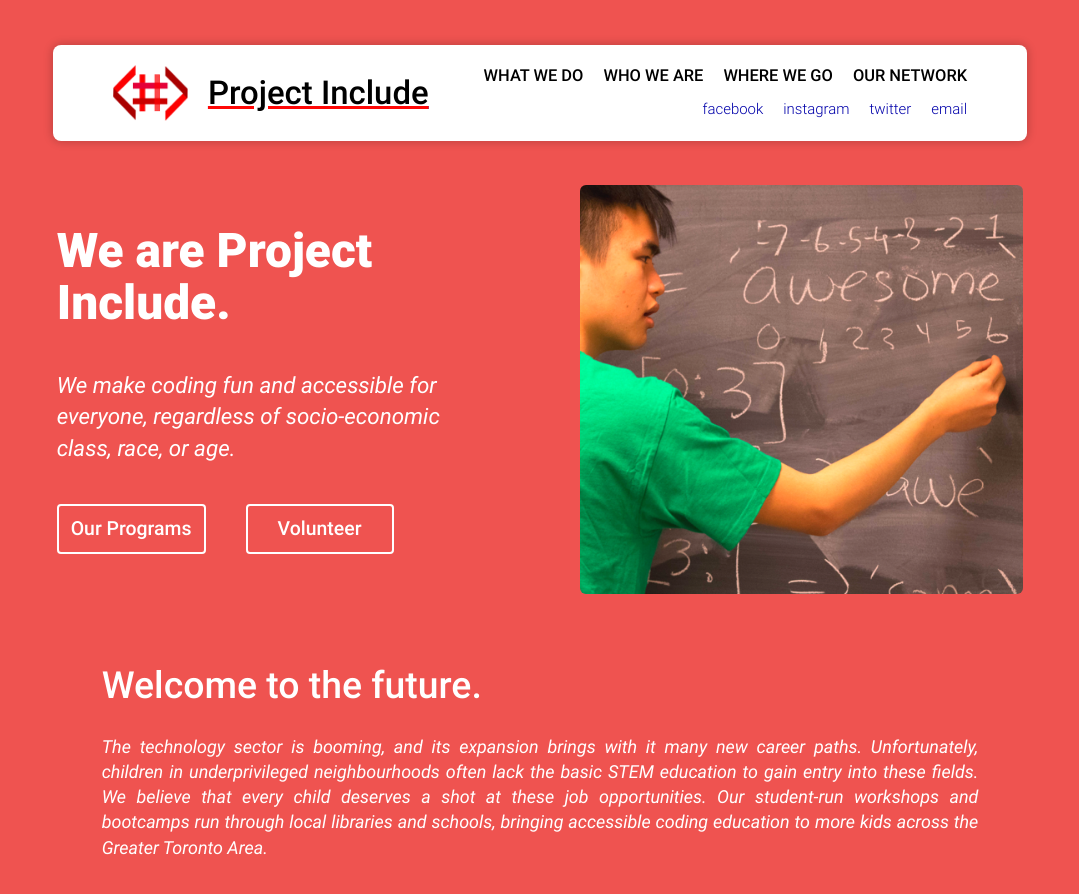
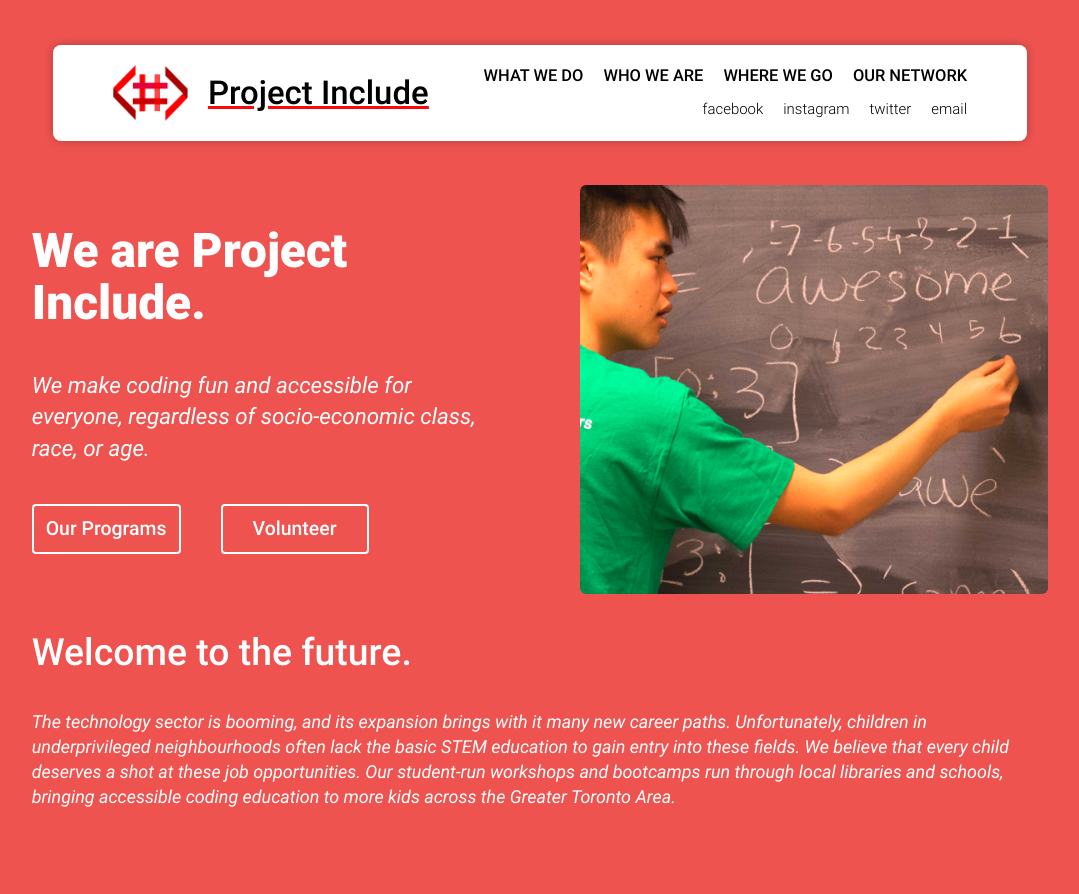
Before and after one commit to ShabazBadshah/project-include-site, a Jekyll site: the page built from index.html, in a window 1280 px wide and 948 px high. Shown: the top 894 px of the window, without its empty margins (100-1179 px from the left). Built offline with Jekyll 4.4.1, drawn with Linux system fonts in a browser that asks for light colours.

Commit message:
Major-info-text component now responsive. Minor site and component styling edits

```diff
--- a/_scss/includes/header-component.scss
+++ b/_scss/includes/header-component.scss
@@ -72,6 +72,7 @@
 
   a {
       text-decoration: none;
+      color: black;
 
       &:visited, &:hover {
           color: black;
--- a/css/main.css
+++ b/css/main.css
@@ -475,7 +475,8 @@
   white-space: nowrap;
   font-weight: 300; }
   li#social-media-list-item a {
-    text-decoration: none; }
+    text-decoration: none;
+    color: black; }
     li#social-media-list-item a:visited, li#social-media-list-item a:hover {
       color: black; }
   li#social-media-list-item:last-child {
@@ -600,33 +601,24 @@
     padding: 12px 10px 9px 12px; } }
 
 div#major-info-text-container {
-  padding: 70px; }
+  margin: 30px 0; }
   div#major-info-text-container h1#major-info-text-container--header {
     font-size: 2.5em;
-    font-weight: 500; }
+    font-weight: 500;
+    text-align: left;
+    line-height: 1em; }
   div#major-info-text-container p#major-info-text-container--info {
     font-style: italic;
     font-weight: normal;
     font-size: 1.2em;
-    line-height: 1.4em; }
-
-div#major-info-text-container {
-  padding: 70px; }
-  div#major-info-text-container h1#major-info-text-container--header {
-    font-size: 2.5em;
-    font-weight: 500; }
-  div#major-info-text-container p#major-info-text-container--info {
-    font-style: italic;
-    font-weight: normal;
-    font-size: 1.2em;
-    line-height: 1.4em; }
+    line-height: 1.4em;
+    text-align: left; }
 
 div.intro-container {
   display: -ms-flexbox;
   display: flex;
   -ms-flex-direction: row;
-      flex-direction: row;
-  padding: 0 25px; }
+      flex-direction: row; }
 
 div.intro-container--info-container {
   width: 50%;
@@ -695,7 +687,8 @@
         flex-direction: column-reverse; }
   div.intro-container--info-container {
     width: 100%;
-    padding-right: 0; }
+    padding-right: 0;
+    padding: 40px 0; }
     div.intro-container--info-container p.intro-container--info-container--info-text {
       width: 75%;
       text-align: left;
@@ -706,7 +699,7 @@
     div.intro-container--gallery-container img.intro-container--gallery-container--gallery {
       width: 100%;
       object-fit: cover;
-      max-height: 250px;
+      max-height: 350px;
       object-position: top center; } }
 
 @media (max-width: 426px) {
@@ -808,4 +801,7 @@
 
 @media (max-width: 1000px) {
   div.site {
-    max-width: 90%; } }
+    max-width: 95%;
+    margin: 15px; }
+  div.fixed-header-pushdown {
+    margin-top: 90px; } }
```
Also changed, not shown: _scss/includes/gallery-intro-component.scss (+4 -3 lines), _scss/includes/major-info-text-component.scss (+5 -17 lines), _scss/main.scss (+6 -1 lines).
